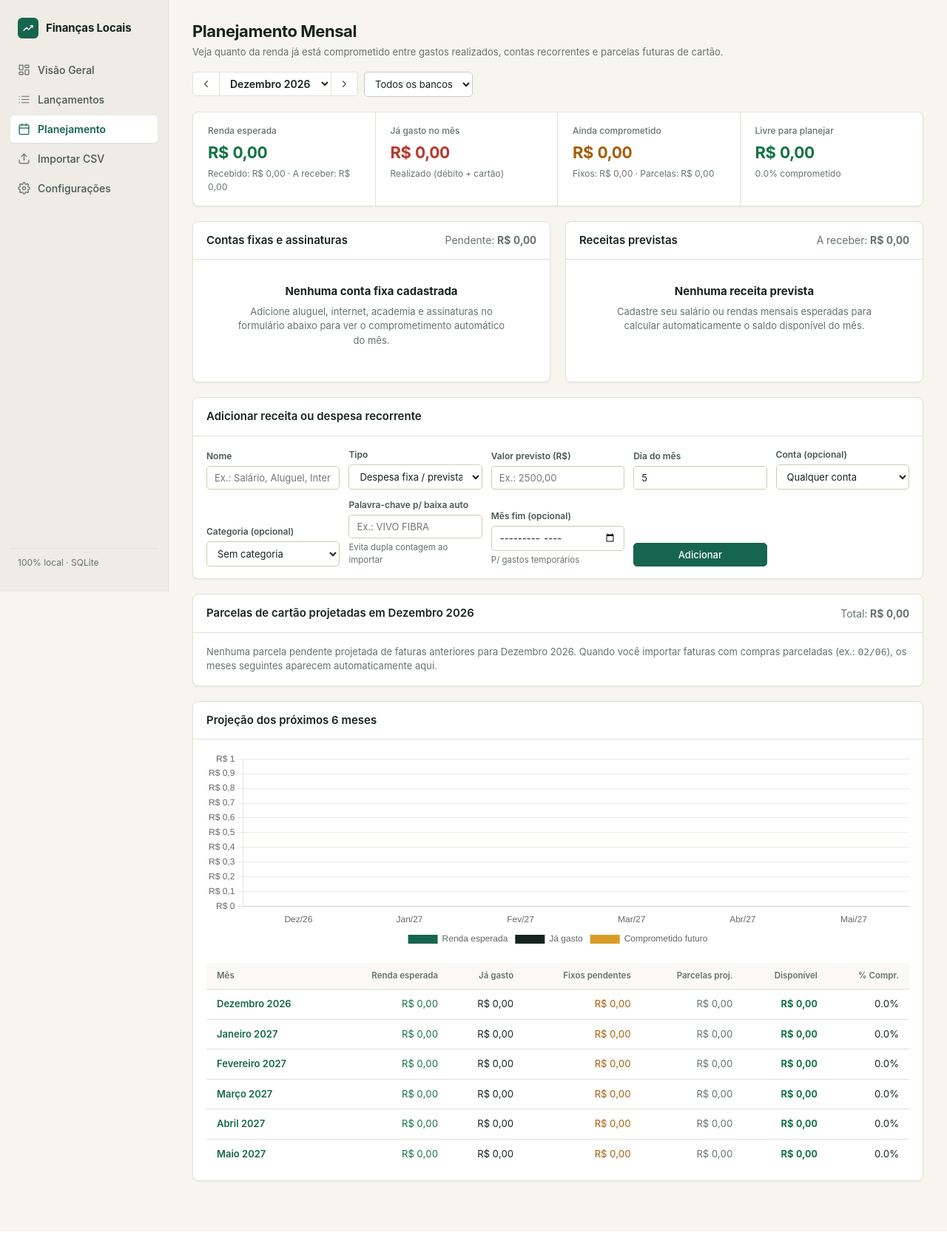
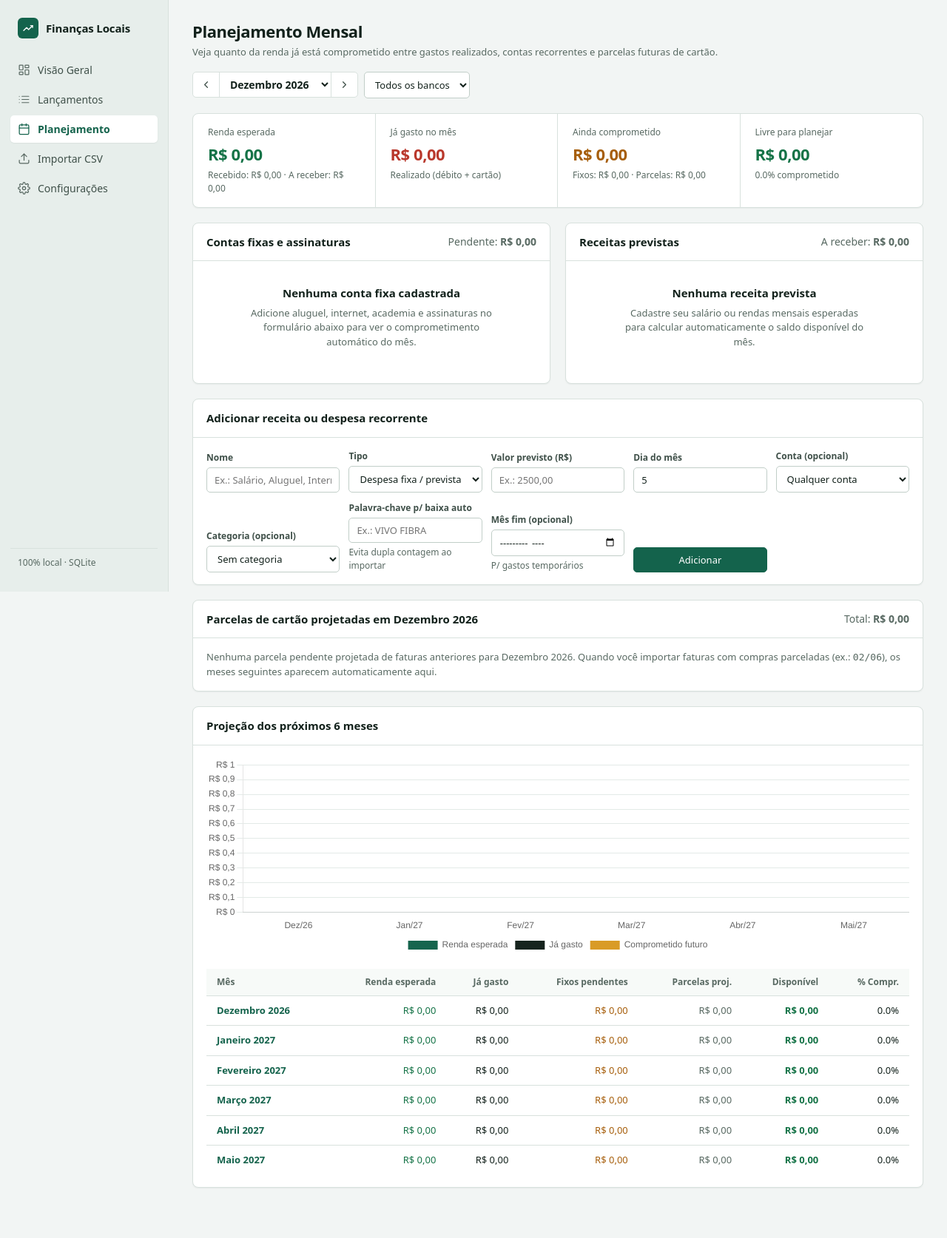
Before and after one commit to gustavobraga98/financial-dashboard, a FastAPI app: page /planejamento in a window 1280 px wide. Shown: the whole page at 74% size. Run offline with FastAPI, Linux system fonts and the light colour scheme; data comes from the database, SQL or seed files in the repository; data that the repository does not hold is empty.

Commit message:
style: refine palette, font stack, and minimum text sizes for readability

```diff
--- a/app/static/css/app.css
+++ b/app/static/css/app.css
@@ -1,18 +1,18 @@
 :root {
-  --bg: #f6f5f0;
-  --sidebar: #eeece4;
+  --bg: #f2f5f4;
+  --sidebar: #e7eeeb;
   --surface: #ffffff;
-  --surface-subtle: #faf9f5;
-  --border: #e3e0d6;
-  --border-strong: #cfcbb9;
+  --surface-subtle: #f7faf8;
+  --border: #d8e1dd;
+  --border-strong: #c1cec8;
 
-  --ink: #16241e;
-  --ink-secondary: #485650;
-  --ink-muted: #66736d;
+  --ink: #12211b;
+  --ink-secondary: #3f5049;
+  --ink-muted: #586962;
 
-  --accent: #16654e;
-  --accent-hover: #104f3d;
-  --accent-soft: #e6f2ed;
+  --accent: #14634c;
+  --accent-hover: #0e4c3a;
+  --accent-soft: #e3f2ec;
 
   --income: #157347;
   --income-soft: #e7f6ee;
@@ -25,8 +25,8 @@
 
   --radius: 8px;
   --radius-sm: 5px;
-  --shadow-sm: 0 1px 2px rgba(22, 36, 30, 0.05);
-  --font-sans: "Inter", -apple-system, BlinkMacSystemFont, "Segoe UI", Roboto, sans-serif;
+  --shadow-sm: 0 1px 2px rgba(18, 33, 27, 0.06);
+  --font-sans: "IBM Plex Sans", system-ui, -apple-system, "Segoe UI", sans-serif;
   --font-mono: ui-monospace, "SFMono-Regular", Menlo, Consolas, monospace;
 }
 
@@ -334,7 +334,7 @@ a:hover {
 }
 
 .field-hint {
-  font-size: 11.5px;
+  font-size: 12px;
   color: var(--ink-muted);
 }
 
@@ -475,7 +475,7 @@ a:hover {
 /* Commitment Stacked Progress Bar */
 .commit-bar-track {
   height: 12px;
-  background: #eceae2;
+  background: #e3eae7;
   border-radius: 999px;
   overflow: hidden;
   display: flex;
@@ -532,7 +532,7 @@ a:hover {
 
 .budget-track {
   height: 7px;
-  background: #eceae2;
+  background: #e3eae7;
   border-radius: 999px;
   overflow: hidden;
 }
@@ -560,7 +560,7 @@ table.ledger {
 table.ledger th {
   text-align: left;
   padding: 9px 14px;
-  font-size: 11.5px;
+  font-size: 12px;
   font-weight: 600;
   color: var(--ink-muted);
   border-bottom: 1px solid var(--border);
@@ -583,16 +583,16 @@ table.ledger tbody tr:last-child td {
 }
 
 table.ledger tbody tr:hover {
-  background: #fbfaf7;
+  background: #f5f8f7;
 }
 
 table.ledger tr.row-editing {
-  background: #f5f9f7;
+  background: #eef6f3;
 }
 
 table.ledger tr.row-dup {
   opacity: 0.6;
-  background: #faf9f5;
+  background: #f4f7f6;
 }
 
 .tx-name {
@@ -602,7 +602,7 @@ table.ledger tr.row-dup {
 
 .tx-raw {
   display: block;
-  font-size: 11.5px;
+  font-size: 12px;
   color: var(--ink-muted);
   font-family: var(--font-mono);
   margin-top: 2px;
@@ -615,7 +615,7 @@ table.ledger tr.row-dup {
   gap: 5px;
   padding: 2px 8px;
   border-radius: 999px;
-  font-size: 11.5px;
+  font-size: 12px;
   font-weight: 500;
   background: var(--surface-subtle);
   border: 1px solid var(--border);
--- a/app/templates/dashboard.html
+++ b/app/templates/dashboard.html
@@ -218,7 +218,7 @@
             <td class="text-right num">
               {% if acc.account_type == 'credit_card' %}
               <span class="text-expense">{{ acc.bill_cents | brl }}</span>
-              <div style="font-size: 11px;" class="text-muted">fatura do mês</div>
+              <div style="font-size: 12px;" class="text-muted">fatura do mês</div>
               {% else %}
               <strong class="{% if acc.balance_cents >= 0 %}text-income{% else %}text-expense{% endif %}">{{ acc.balance_cents | brl }}</strong>
               {% endif %}
@@ -356,7 +356,7 @@ document.addEventListener("DOMContentLoaded", function () {
       },
       scales: {
         x: {
-          grid: { color: "#eceae2" },
+          grid: { color: "#e3eae7" },
           ticks: {
             callback: (v) => "R$ " + Number(v).toLocaleString("pt-BR")
           }
--- a/app/templates/partials/tx_row.html
+++ b/app/templates/partials/tx_row.html
@@ -2,7 +2,7 @@
   <td class="num text-muted">
     <div>{{ tx.raw_date | date_br }}</div>
     {% if tx.competence_month != tx.raw_date[:7] or show_raw %}
-    <div style="font-size: 11px;">Comp.: {{ tx.competence_month | month_short }}</div>
+    <div style="font-size: 12px;">Comp.: {{ tx.competence_month | month_short }}</div>
     {% endif %}
   </td>
   <td>
@@ -17,7 +17,7 @@
     <span class="tx-raw">Extrato: {{ tx.raw_description }}</span>
     {% endif %}
     {% if tx.notes %}
-    <div style="font-size: 11.5px; color: var(--ink-muted); margin-top: 2px;">Nota: {{ tx.notes }}</div>
+    <div style="font-size: 12px; color: var(--ink-muted); margin-top: 2px;">Nota: {{ tx.notes }}</div>
     {% endif %}
   </td>
   <td>
--- a/app/templates/planning.html
+++ b/app/templates/planning.html
@@ -82,7 +82,7 @@
             <td class="num text-muted">{{ "%02d" | format(item.day_of_month) }}</td>
             <td>
               <div class="tx-name">{{ item.name }}</div>
-              <div style="font-size: 11.5px;" class="text-muted">
+              <div style="font-size: 12px;" class="text-muted">
                 {{ item.category_name }}{% if item.account_name %} · {{ item.account_name }}{% endif %}
                 {% if item.matched_tx_name %} · Casou com "{{ item.matched_tx_name }}"{% endif %}
               </div>
@@ -155,7 +155,7 @@
             <td>
               <div class="tx-name">{{ item.name }}</div>
               {% if item.matched_tx_name %}
-              <div style="font-size: 11.5px;" class="text-muted">Casou com "{{ item.matched_tx_name }}"</div>
+              <div style="font-size: 12px;" class="text-muted">Casou com "{{ item.matched_tx_name }}"</div>
               {% endif %}
             </td>
             <td>
@@ -399,7 +399,7 @@ document.addEventListener("DOMContentLoaded", function () {
       scales: {
         x: { grid: { display: false } },
         y: {
-          grid: { color: "#eceae2" },
+          grid: { color: "#e3eae7" },
           ticks: {
             callback: (v) => "R$ " + Number(v).toLocaleString("pt-BR")
           }
--- a/app/templates/settings.html
+++ b/app/templates/settings.html
@@ -345,7 +345,7 @@
           <td>
             <strong>{{ p.name }}</strong>
             {% if p.account_name %}
-            <div style="font-size: 11.5px;" class="text-muted">{{ p.bank_name }} · {{ p.account_name }}</div>
+            <div style="font-size: 12px;" class="text-muted">{{ p.bank_name }} · {{ p.account_name }}</div>
             {% endif %}
           </td>
           <td class="num"><code>{{ p.delimiter }}</code></td>
```
